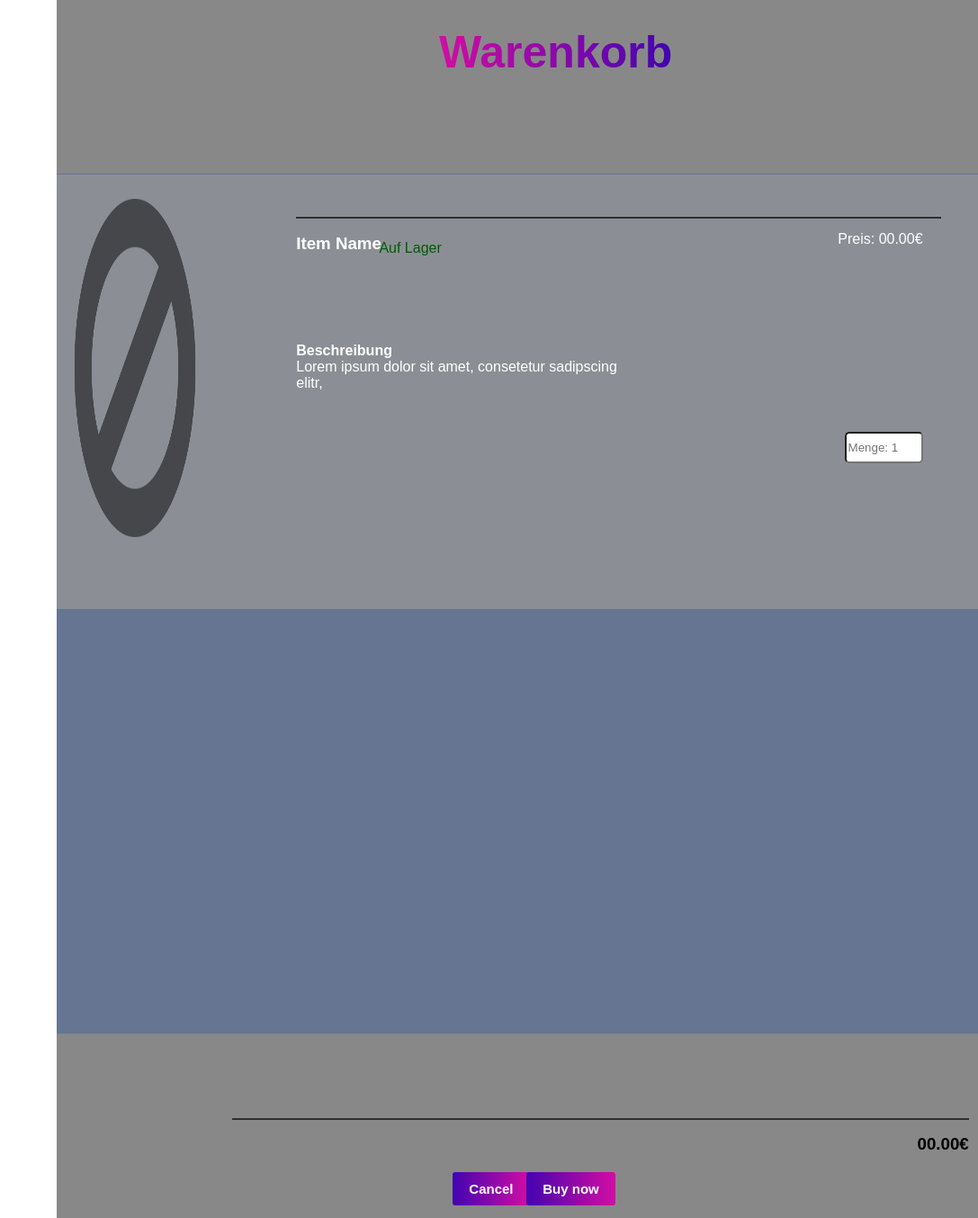
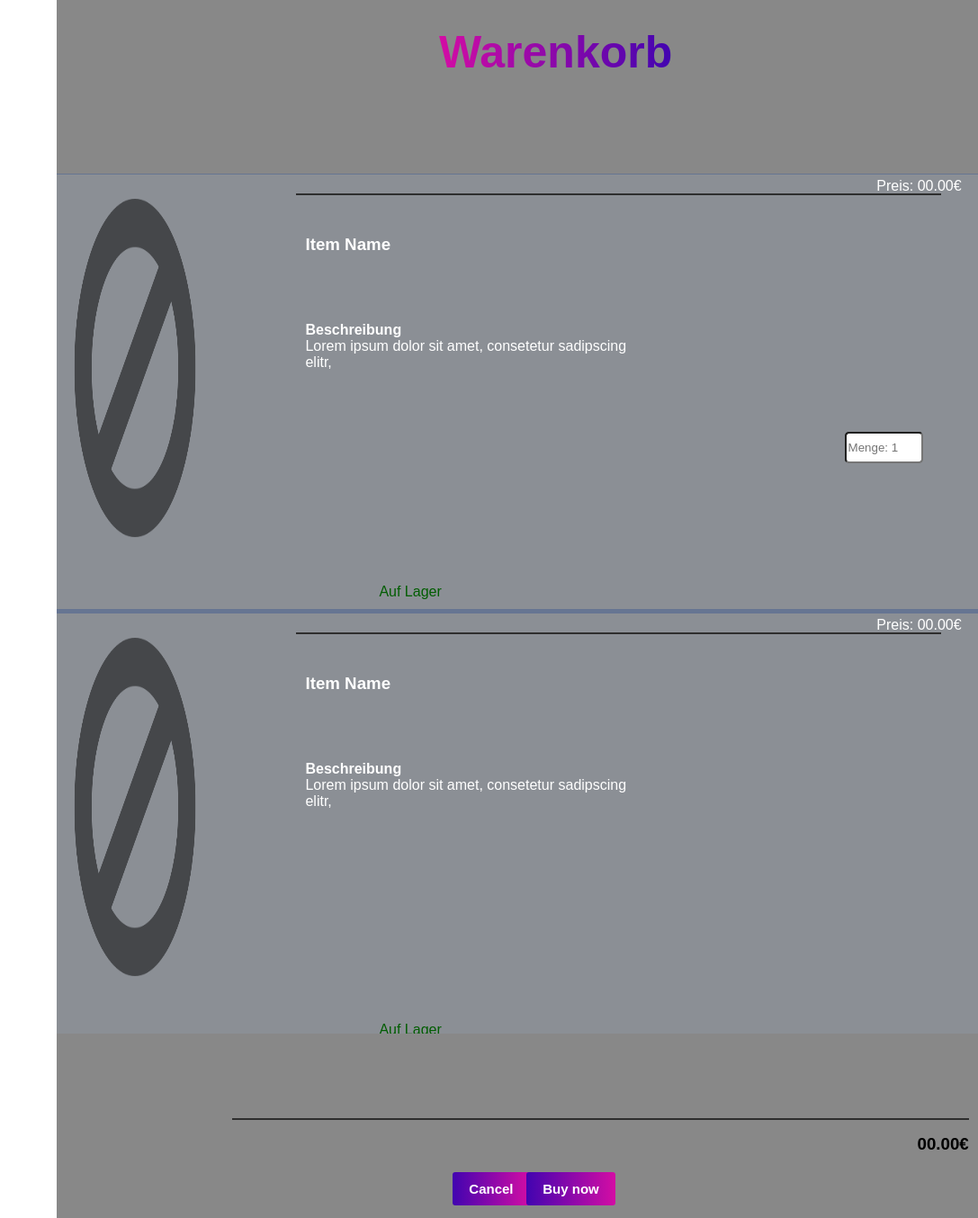
Before and after one commit to FabianHen/AstroSphere, a Flask app: page /terminal/shop in a window 1280 px wide. Shown: the part 353-1707 px from the top of the page at 90% size, without its empty margins (193-1280 px from the left). Run offline with Flask 3, Linux system fonts and the light colour scheme.

Commit message:
refactoring of items -> 3 example items

```diff
--- a/applications/static/css/shop.css
+++ b/applications/static/css/shop.css
@@ -61,31 +61,31 @@ button {
     margin-left: 1%;
 }
 .item h3{
-    position: absolute;
+    position: relative;
     color: white;
-    top: 5%;
-    left: 26%;
+    bottom: 80%;
+    left: 27%;
 }
 .item .beschreibung{
-    position: absolute;
+    position: relative;
     color: white;
-    top: 18%;
-    left: 26%;
+    bottom: 72%;
+    left: 27%;
     width: 35%;
 }
 .item .line{
-    position: absolute;
-    top: 5%;
+    position: relative;
+    bottom: 98%;
     left: 26%;
     width: 70%;
     height: 2px;
     background-color: #2e2e2e;
 }
 .item .preis{
-    position: absolute;
+    position: relative;
     color: white;
-    top: 5%;
-    right: 6%;
+    bottom: 120%;
+    left: 89%;
 }
 
 .item .numberOfItems{
@@ -100,16 +100,17 @@ button {
 }
 
 .item .Lager{
-    position: absolute;
+    display: block;
+    position: relative;
     margin-left: 35%;
-    top : 6%;
+    bottom : 135%;
     color: rgb(2, 93, 2);
 }
 .item .nLager{
     display: none;
-    position: absolute;
+    position: relative;
     margin-left: 35%;
-    top : 6%;
+    bottom: 135%;
     color: rgb(112, 7, 7);
 }
 
@@ -143,7 +144,8 @@ button {
     width: 100%;
     height: 70%;
     background-color: #0440b041;
-    overflow: auto;
+    overflow-y: auto;
+    overflow-x: hidden;
 }
 
 #shoppingCart #cancel{
--- a/applications/templates/shop.html
+++ b/applications/templates/shop.html
@@ -71,19 +71,54 @@
 
         <div id="itemList">
 
-            <div class="item">
+            <div class="item" id="item_1">
                 <div style="height: 100%; width: 100%;">
-                    <img src="../static/images/pictureNotFound.png" alt="item image">
-                    <h3>Item Name</h3>
+                    <img src="../static/images/pictureNotFound.png" alt="item image" id="item_1Img">
+                    <h3 id="item_1Name">Item Name</h3>
                     <div class="line"></div>
 
-                    <p class="beschreibung"><b>Beschreibung</b><br>Lorem ipsum dolor sit amet, consetetur sadipscing elitr, </p>
+                    <p class="beschreibung" id="item_1Desc"><b>Beschreibung</b><br>Lorem ipsum dolor sit amet, consetetur sadipscing elitr, </p>
 
-                    <p class="preis">Preis: 00.00€</p>
+                    <p class="preis" id="item_1Preis">Preis: 00.00€</p>
 
-                    <input type="number" min="0" max="7" class="numberOfItems" placeholder="Menge: 1">
-                    <p class="Lager">Auf Lager</p>
-                    <p class="nLager">Nicht Auf Lager</p>
+                    <input type="number" min="0" max="7" class="numberOfItems" placeholder="Menge: 1" id="item_1Num">
+                    <p class="Lager" id="item_1L">Auf Lager</p>
+                    <p class="nLager" id="item_1nL">Nicht Auf Lager</p>
+
+                </div>
+            </div>
+
+            <div class="item" id="item_2">
+                <div style="height: 100%; width: 100%;">
+                    <img src="../static/images/pictureNotFound.png" alt="item image" id="item_2Img">
+                    <h3 id="item_2Name">Item Name</h3>
+                    <div class="line"></div>
+
+                    <p class="beschreibung" id="item_2Desc"><b>Beschreibung</b><br>Lorem ipsum dolor sit amet, consetetur sadipscing elitr, </p>
+
+                    <p class="preis" id="item_2Preis">Preis: 00.00€</p>
+
+                    <input type="number" min="0" max="7" class="numberOfItems" placeholder="Menge: 1" id="item_2Num">
+                    <p class="Lager" id="item_2L">Auf Lager</p>
+                    <p class="nLager" id="item_2nL">Nicht Auf Lager</p>
+
+                </div>
+            </div>
+
+
+            <div class="item" id="item_3">
+                <div style="height: 100%; width: 100%;">
+                    <img src="../static/images/pictureNotFound.png" alt="item image" id="item_3Img">
+                    <h3 id="item_3Name">Item Name</h3>
+                    <div class="line"></div>
+
+                    <p class="beschreibung" id="item_3Desc"><b>Beschreibung</b><br>Lorem ipsum dolor sit amet, consetetur sadipscing elitr, </p>
+
+                    <p class="preis" id="item_3Preis">Preis: 00.00€</p>
+
+                    <input type="number" min="0" max="7" class="numberOfItems" placeholder="Menge: 1" id="item_3Num">
+                    <p class="Lager" id="item_3L">Auf Lager</p>
+                    <p class="nLager" id="item_3nL">Nicht Auf Lager</p>
 
                 </div>
             </div>
@@ -91,11 +126,7 @@
 
 
 
-
         </div>
-
-
-
         <div id="gesKosten">
             <h3 id="gesKostenNum">00.00€</h3>
         </div>
```
